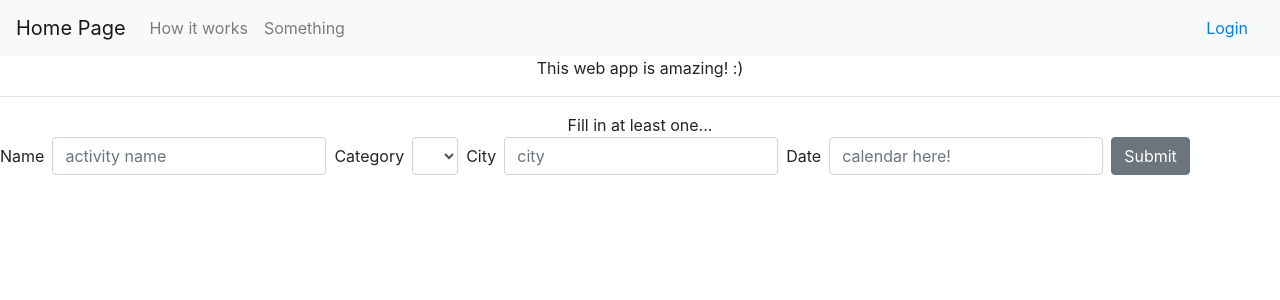
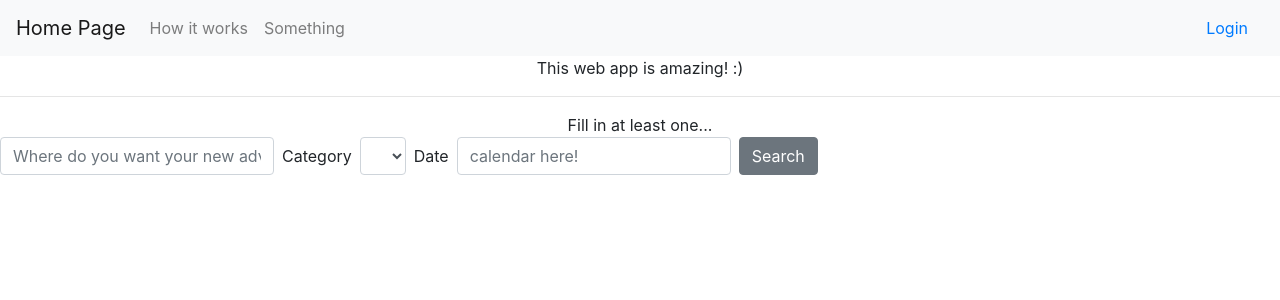
Before and after one commit to atowarek/beLocal-finalproject, a React (Create React App) app in the folder client/: page / in a window 1280 px wide. Shown: the top 300 px of the page. Built offline with nearby package versions, Linux system fonts and the light colour scheme; no server answers.

Commit message:
fe: fetching search

```diff
--- a/client/src/Components/search.jsx
+++ b/client/src/Components/search.jsx
@@ -1,6 +1,7 @@
 import React, { useState, useEffect } from 'react'
 import { Button, Form, FormGroup, Label, Input } from 'reactstrap'
 import './search.css'
+import axios from 'axios'
 
 const Search = props => {
   const [values, setValues] = useState({
@@ -19,20 +20,21 @@ const Search = props => {
 
   const handleSubmit = event => {
     event.preventDefault()
+    axios('http://localhost:5000/searchByCity/:query')
   }
 
   return (
     <Form inline onSubmit={handleSubmit}>
-      <FormGroup className='mb-2 mr-sm-2 mb-sm-0 search'>
-        <Label for='name' className='mr-sm-2'>
-          Name
-        </Label>
+       <FormGroup className='mb-2 mr-sm-2 mb-sm-0 search'>
+        {/*<Label for='city' className='mr-sm-2'>
+          City
+  </Label>*/}
         <Input
           type='name'
-          name='name'
-          id='name'
-          value={values.name}
-          placeholder='activity name'
+          name='city'
+          id='city'
+          value={values.city}
+          placeholder='Where do you want your new adventure?'
           onChange={handleChange}
         />
       </FormGroup>
@@ -49,19 +51,6 @@ const Search = props => {
           onChange={handleChange}
         />
       </FormGroup>
-      <FormGroup className='mb-2 mr-sm-2 mb-sm-0 search'>
-        <Label for='city' className='mr-sm-2'>
-          City
-        </Label>
-        <Input
-          type='name'
-          name='city'
-          id='city'
-          value={values.city}
-          placeholder='city'
-          onChange={handleChange}
-        />
-      </FormGroup>
       <FormGroup className='mb-2 mr-sm-2 mb-sm-0'>
         <Label for='calendar' className='mr-sm-2'>
           Date
@@ -74,7 +63,7 @@ const Search = props => {
           onChange={handleChange}
         />
       </FormGroup>
-      <Button>Submit</Button>
+      <Button>Search</Button>
     </Form>
   )
 }
```
